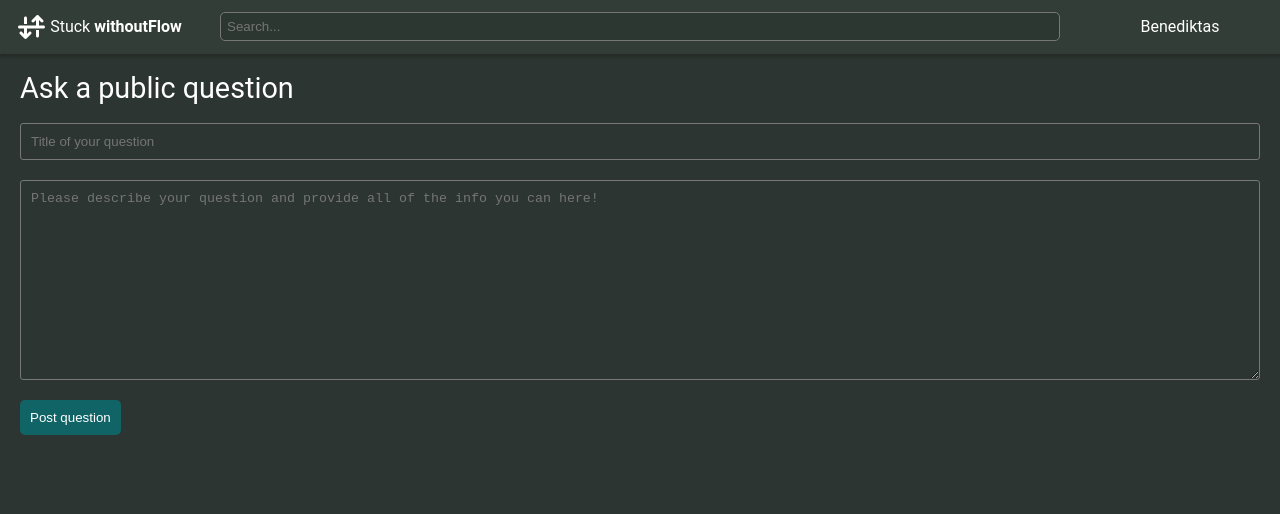
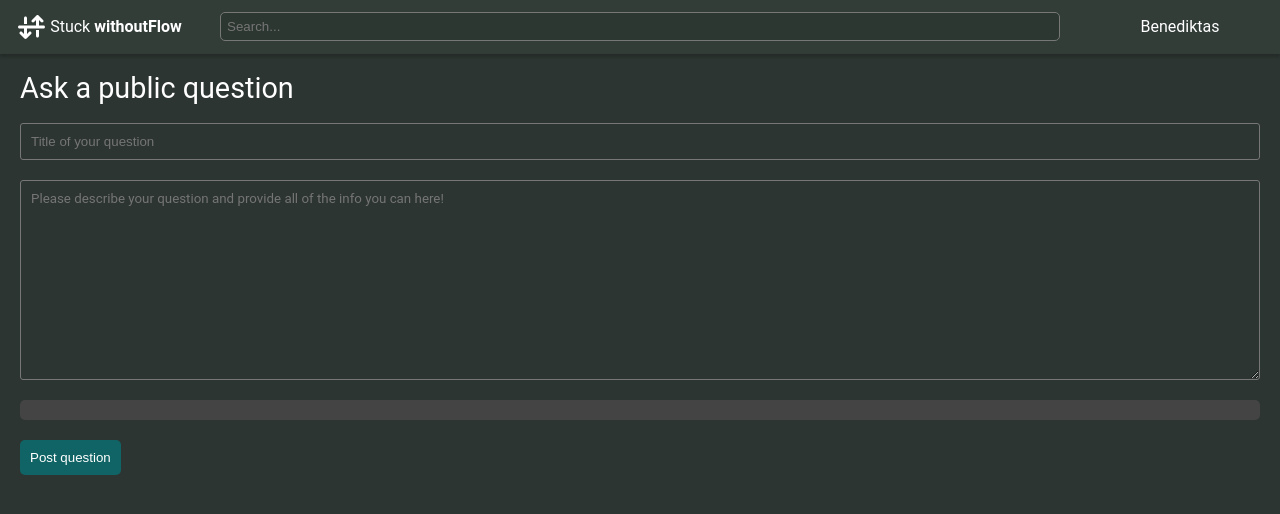
Before and after one commit to BenKert/my-app-baigiamsis, a React (Create React App) app: page /ask in a window 1280 px wide. Shown: the top 514 px of the page. Built offline with nearby package versions, Linux system fonts and the light colour scheme.

Commit message:
AskPage markdown

```diff
--- a/package.json
+++ b/package.json
@@ -11,8 +11,10 @@
     "@testing-library/user-event": "^13.5.0",
     "react": "^18.2.0",
     "react-dom": "^18.2.0",
+    "react-markdown": "^8.0.3",
     "react-router-dom": "^6.3.0",
     "react-scripts": "5.0.1",
+    "remark-gfm": "^3.0.1",
     "styled-components": "^5.3.5",
     "styled-reset": "^4.4.2",
     "web-vitals": "^2.1.4"
--- a/src/App.js
+++ b/src/App.js
@@ -11,6 +11,31 @@ body{
   background: #2C3531;
   color: #D1E8E2;
   font-family: Roboto, sans-serif;
+}
+b,strong {
+  font-weight: 700;
+}
+a {
+  color: #fff;
+}
+p {
+  margin-bottom: 10px;
+  line-height: 1.4rem;
+}
+blockquote {
+  background-color: rgba(0,0,0,.1);
+  padding: 15px;
+  border-radius: 4px;
+}
+h1,h2 {
+  margin-top: 15px;
+  margin-bottom: 10px;
+}
+h1{
+  font-size: 1.8rem;
+}
+h2{
+  font-size: 1.6rem;
 }
 `;
 
--- a/src/components/AskPage.js
+++ b/src/components/AskPage.js
@@ -1,6 +1,9 @@
 import styled from "styled-components";
 import BlueButton from "./BlueButton";
 import Header1 from "./Header1";
+import ReactMarkdown from "react-markdown";
+import remarkGfm from "remark-gfm";
+import { useState } from "react";
 
 const Container = styled.div`
   margin: 20px;
@@ -29,13 +32,38 @@ const QuestionBodyTextarea = styled.textarea`
   min-height: 200px;
   margin-bottom: 20px;
   color: #fff;
+  font-family: inherit;
 `;
+
+const PreviewArea = styled.div`
+  padding: 10px 20px;
+  background-color: #444;
+  border-radius: 5px;
+  margin-bottom: 20px;
+`;
+
 export default function AskPage() {
+  const [questionTitle, setQuestionTitle] = useState("");
+  const [questionBody, setQuestionBody] = useState("");
+
   return (
     <Container>
       <Header1 style={{ marginBottom: "20px" }}>Ask a public question</Header1>
-      <QuestionTitleInput type="text" placeholder="Title of your question" />
-      <QuestionBodyTextarea placeholder="Please describe your question and provide all of the info you can here!" />
+      <QuestionTitleInput
+        type="text"
+        value={questionTitle}
+        onChange={(e) => setQuestionTitle(e.target.value)}
+        placeholder="Title of your question"
+      />
+      <QuestionBodyTextarea
+        onChange={(e) => setQuestionBody(e.target.value)}
+        placeholder="Please describe your question and provide all of the info you can here!"
+      >
+        {questionBody}
+      </QuestionBodyTextarea>
+      <PreviewArea>
+        <ReactMarkdown children={questionBody} remarkPlugins={[remarkGfm]} />
+      </PreviewArea>
       <BlueButton>Post question</BlueButton>
     </Container>
   );
--- a/src/components/QuestionsPage.js
+++ b/src/components/QuestionsPage.js
@@ -13,8 +13,10 @@ export default function QuestionsPage() {
   return (
     <main>
       <HeaderRow>
-        <Header1>Top Questions</Header1>
-        <BlueButtonLink to={"/ask"}>Ask&nbsp;Question</BlueButtonLink>
+        <Header1 style={{ margin: 0 }}>Top Questions</Header1>
+        <BlueButtonLink style={{ textDecoration: "none" }} to={"/ask"}>
+          Ask&nbsp;Question
+        </BlueButtonLink>
       </HeaderRow>
       <QuestionRow />
     </main>
```
Also changed, not shown: 1 other file (tests, documents, lock files or other folders).
